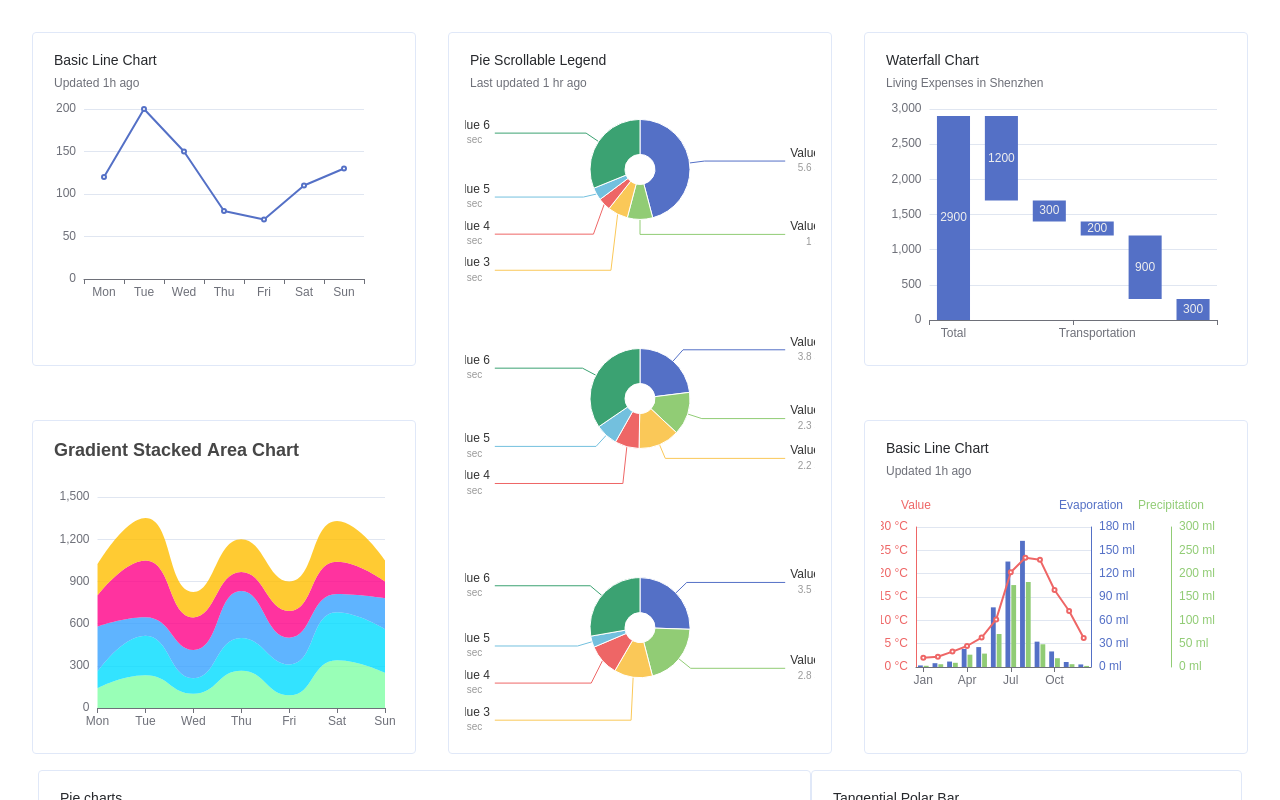
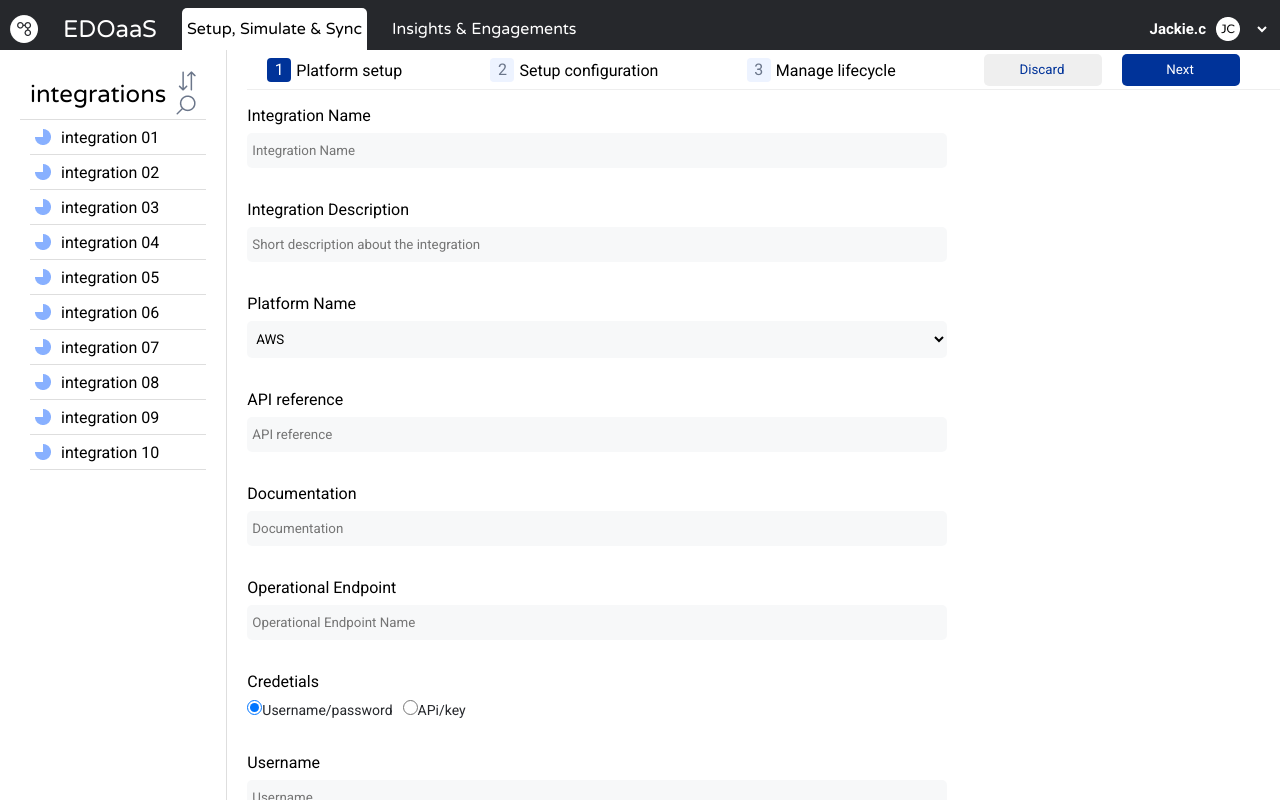
Before and after one commit to sayonil-mitra/EDOreact, a React (Create React App) app: page / in a window 1280 px wide. Built offline with nearby package versions, Linux system fonts and the light colour scheme; a web font is replaced by a local one.

Commit message:
fixed some styles in navbar and dashboard

```diff
--- a/src/App.js
+++ b/src/App.js
@@ -3,13 +3,16 @@ import "./App.css";
 import PlatformSetupForm from "./components/main-form-container/platform-setup-form/PlatformSetupForm";
 import MainFormContainer from "./components/main-form-container/MainFormContainer";
 import Dashboard from "./components/Dashboard";
+import { useState } from "react";
 
 function App() {
+  // show or hide dashboard/main forms container
+  const [dashboardDisplay, setDashboardDisplay] = useState(false);
   return (
     <div className="App">
-      {/* <Navbar />
-      <MainFormContainer /> */}
-      <Dashboard />
+      <Navbar userName="Jackie.c" setDashboardDisplay={setDashboardDisplay} />
+      {!dashboardDisplay && <MainFormContainer />}
+      {dashboardDisplay && <Dashboard />}
     </div>
   );
 }
--- a/src/components/Navbar.js
+++ b/src/components/Navbar.js
@@ -3,33 +3,42 @@ import "../styles/Navbar.css";
 import logo from "../images/logo.png";
 import profile from "../images/profile.png";
 
-function Navbar({ userName = "Jackie.c" }) {
-	const [selectedItem, setItem] = useState(0);
+function Navbar({ userName, setDashboardDisplay }) {
+  const [selectedItem, setItem] = useState(1);
   return (
     <div className="Navbar">
       <div className="nav-left">
         <img src={logo} />
-				<div className="navitem logotext">EDOaaS</div>
         <div
-					className={`navitem ${
-						selectedItem == 1 ? "navitemselect" : ""
-					}`}
-					id="1"
-					onClick={() => setItem(1)}
+          className="navitem logotext"
+          onClick={() => {
+            setDashboardDisplay(false);
+          }}
         >
-					setup,stimulate&Sync
+          EDOaaS
         </div>
         <div
-					className={`navitem ${
-						selectedItem == 2 ? "navitemselect" : ""
-					}`}
+          className={`navitem ${selectedItem == 1 ? "navitemselect" : ""}`}
+          id="1"
+          onClick={() => {
+            setItem(1);
+            setDashboardDisplay(false);
+          }}
+        >
+          Setup, Simulate & Sync
+        </div>
+        <div
+          className={`navitem ${selectedItem == 2 ? "navitemselect" : ""}`}
           id="2"
-					onClick={() => setItem(2)}
+          onClick={() => {
+            setItem(2);
+            setDashboardDisplay(true);
+          }}
         >
-					Insights&Engagements
+          Insights & Engagements
         </div>
       </div>
-			<div className="nav-right">
+      <div className="nav-right" onClick={() => setDashboardDisplay(true)}>
         <h5 className="username">{userName}</h5>
         <img src={profile} />
         <select className="nav-select "></select>
--- a/src/components/main-form-container/main-from-header/MainFormHeader.jsx
+++ b/src/components/main-form-container/main-from-header/MainFormHeader.jsx
@@ -62,7 +62,7 @@ const MainFormHeader = ({ preForm, setSelectedForm }) => {
 						Manage lifecycle
 					</li>
 					<li className="list-item">
-						<button>Discrad</button>
+						<button>Discard</button>
 						<button
 							className="next-btn"
 							onClick={() => handleFormChange()}
--- a/src/index.css
+++ b/src/index.css
@@ -11,3 +11,8 @@ body {
   margin: 0;
   padding: 0;
 }
+
+/* scrollbar styles */
+::-webkit-scrollbar {
+  width: 0;
+}
--- a/src/styles/Navbar.css
+++ b/src/styles/Navbar.css
@@ -5,7 +5,8 @@
   width: 100vw;
   height: 50px;
   display: flex;
-	position: sticky;
+  /* position: fixed;
+  z-index: 2; */
   color: white;
   justify-content: space-between;
   align-items: center;
@@ -14,7 +15,7 @@
 }
 .nav-left {
   display: flex;
-	gap: 15px;
+  gap: 25px;
   align-items: center;
   height: 100%;
 }
@@ -38,12 +39,17 @@
   background-color: white;
   color: black;
   border-radius: 5px;
+  border-bottom-left-radius: 0;
+  border-bottom-right-radius: 0;
+  border-bottom: none;
   padding: 5px;
 }
 .nav-select {
-	background-color: black;
+  background-color: transparent;
   color: white;
   height: 20px;
+  outline: none;
+  border: none;
 }
 .logotext {
   font-family: "Monofett", monospace;
--- a/src/styles/SidePanel.css
+++ b/src/styles/SidePanel.css
@@ -28,7 +28,7 @@
   display: flex;
   flex-direction: column;
   padding: 20px;
-	border: 1px solid #dedede;
+  border-right: 1px solid #dedede;
 }
 .searchbar {
   display: flex;
```
Lines whose indentation alone changed are shown as unchanged.
